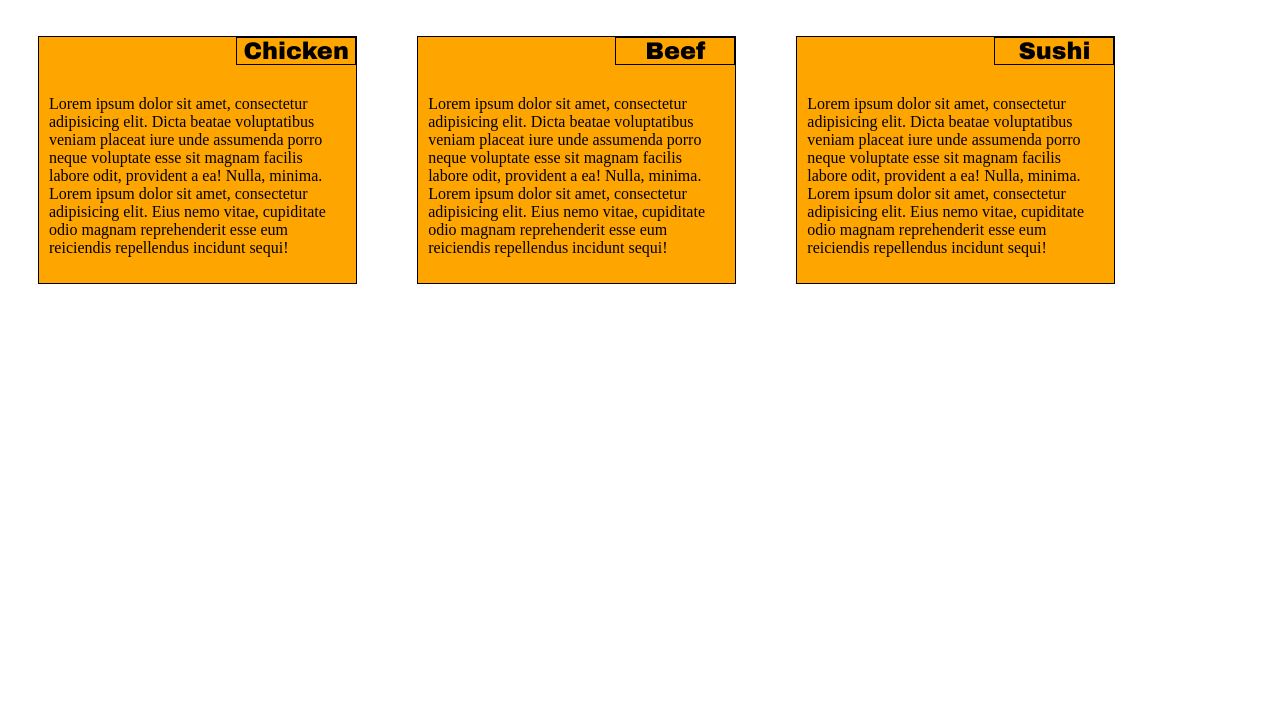
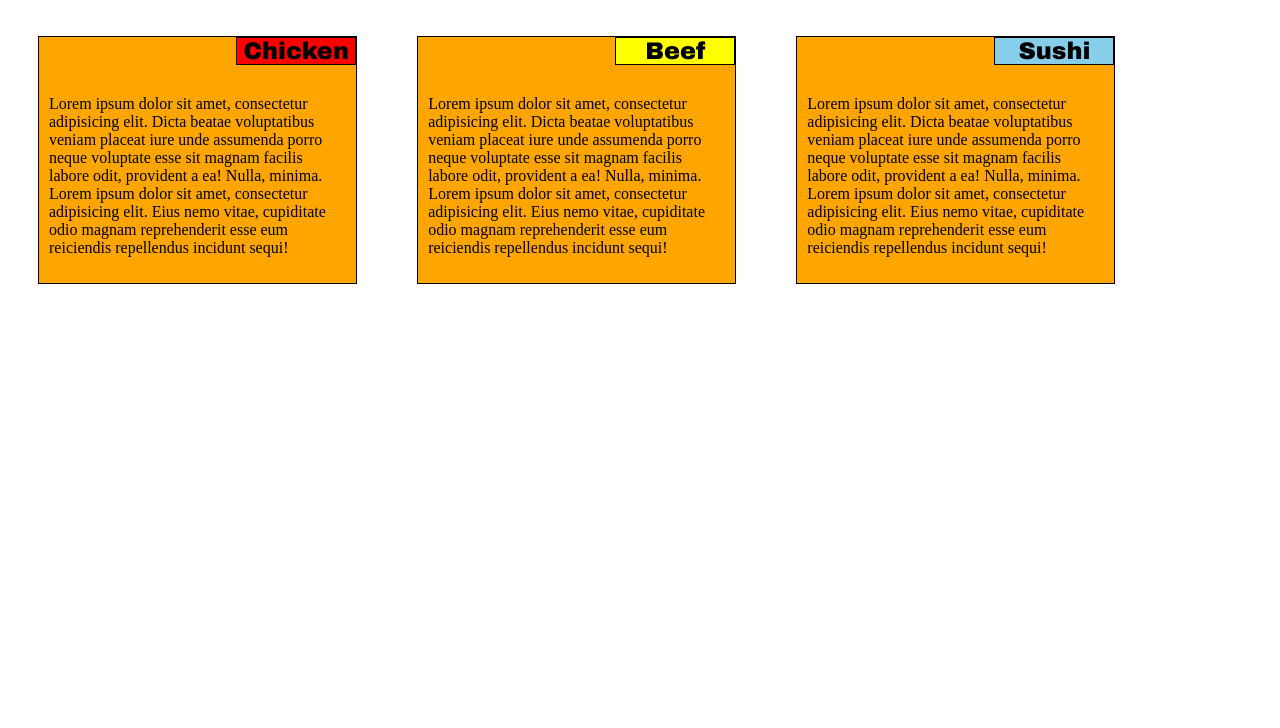
Before and after one commit to sharayuH/Coursera_Submissions, a plain HTML site: page index.html in a window 1280 px wide. Shown: the part 72-800 px from the top of the page. Drawn offline with Linux system fonts and the light colour scheme.

Commit message:
Update index.html

```diff
--- a/index.html
+++ b/index.html
@@ -45,6 +45,18 @@ h2{
     font-family: Arial black;
     position: relative;
 
+}
+
+.col-lg-1 h2 {
+	background-color: red;
+}
+
+.col-lg-2 h2 {
+	background-color: yellow;
+}
+
+.col-lg-3 h2 {
+	background-color: skyblue;
 }
 
 
```
